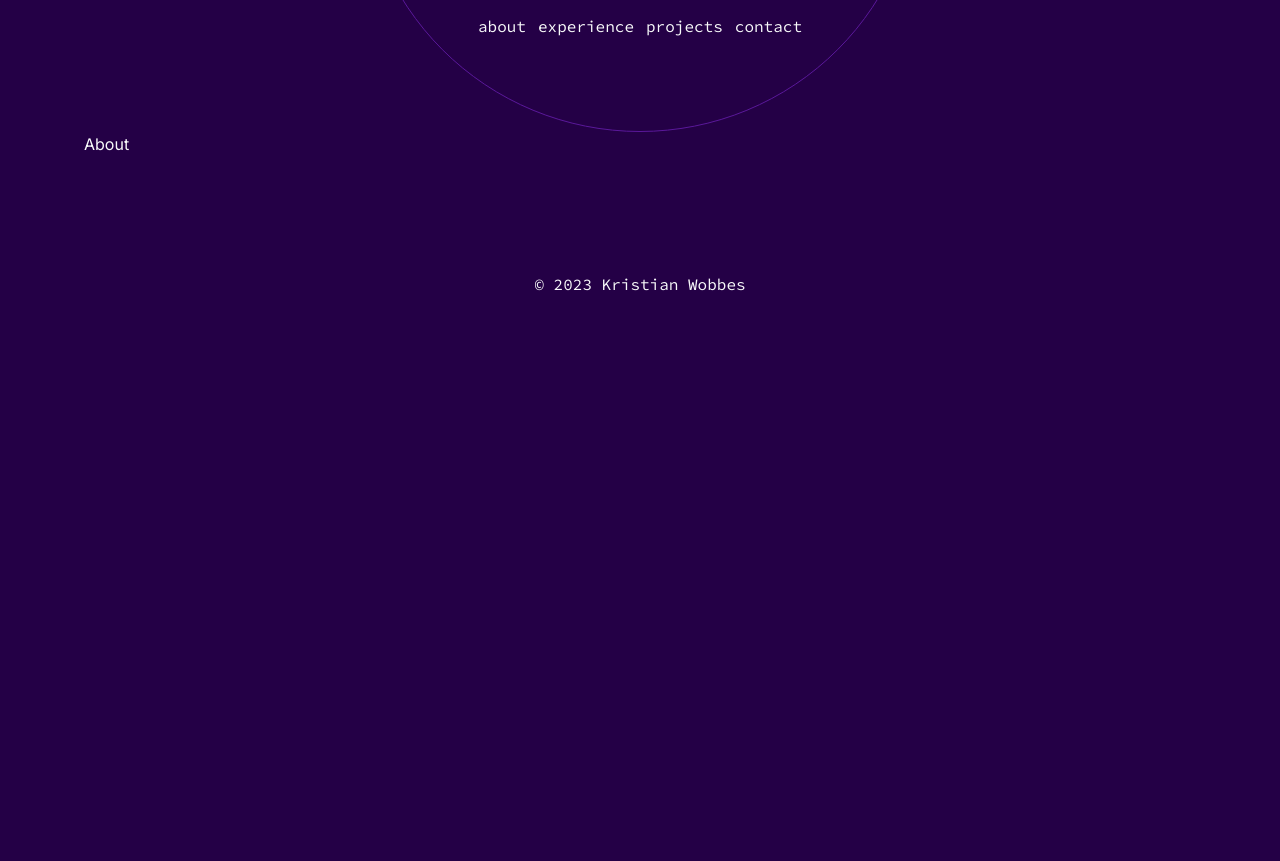
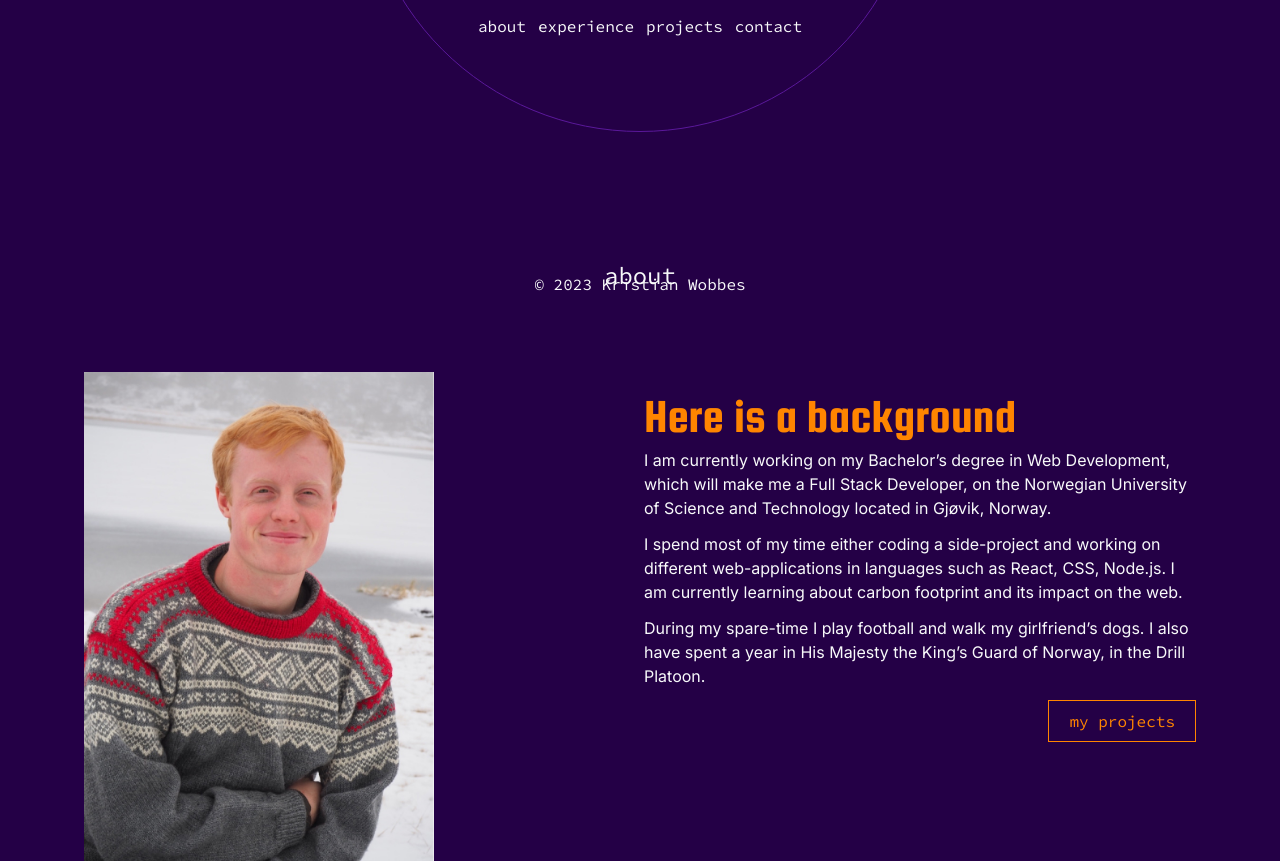
Before and after one commit to kristwob/portfolio-v3, a Next.js app: page / in a window 1280 px wide. Shown: the part 500-1361 px from the top of the page. Before the commit the page ends 800 px from the top, so only its background shows below. Built offline with nearby package versions, Linux system fonts and the light colour scheme.

Commit message:
About section

```diff
--- a/src/app/global.css
+++ b/src/app/global.css
@@ -16,6 +16,9 @@
   }
   h2 {
     @apply font-mono text-xl md:text-2xl;
+  }
+  h3 {
+    @apply font-display text-3xl md:text-4xl xl:text-5xl text-orange_400;
   }
   button {
     @apply font-mono;
--- a/src/components/About.jsx
+++ b/src/components/About.jsx
@@ -1,9 +1,33 @@
-import React from 'react'
+import Image from "next/image";
+import Button from "./Button";
 
 const About = () => {
   return (
-    <div>About</div>
-  )
-}
+    <section id="about" className="md:mt-[8em]">
+      <h2 className="text-center mb-20">about</h2>
+      <div className="flex flex-col justify-center items-center md:grid md:grid-cols-2 md:gap-2 md:place-items-start">
+        <Image alt="" src="/about.jpg" width={350} height={350} style={{ maxWidth: "100%" }} className="block" />
+        <div className="mt-5 grid">
+          <h3 className="mb-2">Here is a background</h3>
+          <p className="mb-3">
+            I am currently working on my Bachelor’s degree in Web Development, which will make me a Full Stack Developer, on the Norwegian University
+            of Science and Technology located in Gjøvik, Norway.
+          </p>
+          <p className="mb-3">
+            I spend most of my time either coding a side-project and working on different web-applications in languages such as React, CSS, Node.js. I
+            am currently learning about carbon footprint and its impact on the web.
+          </p>
+          <p className="mb-3">
+            During my spare-time I play football and walk my girlfriend’s dogs. I also have spent a year in His Majesty the King’s Guard of Norway, in
+            the Drill Platoon.
+          </p>
+          <a href="#projects" className="md:place-self-end">
+            <Button type="button" variant="secondary" title="my projects" />
+          </a>
+        </div>
+      </div>
+    </section>
+  );
+};
 
-export default About
+export default About;
```
Also changed, not shown: public/about.jpg (added).
